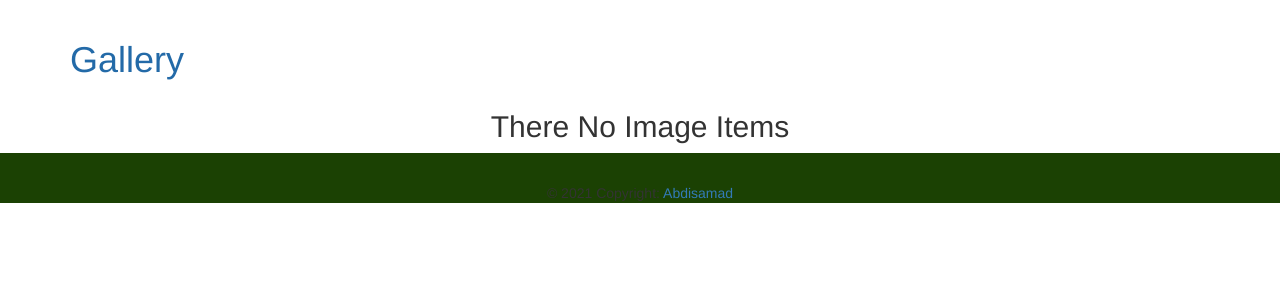
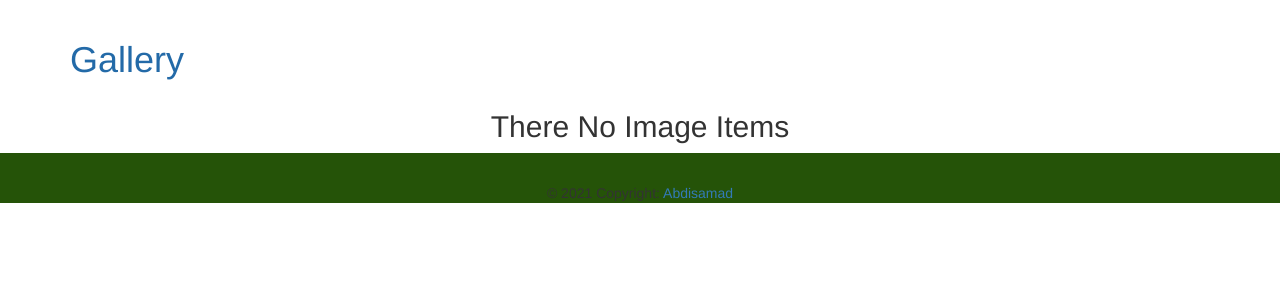
Before and after one commit to Abdisamad100/Gallery-app, a Django app: page / in a window 1280 px wide. Shown: the part 52-352 px from the top of the page. Run offline with Django 3.2, Linux system fonts and the light colour scheme; data that the repository does not hold is empty; some libraries are stand-ins or nearby versions.

Commit message:
modified index.html

```diff
--- a/gallery/static/css/basephotos.css
+++ b/gallery/static/css/basephotos.css
@@ -10,7 +10,7 @@
   margin: 10px;
 }
 footer{
-  background-color:rgb(27, 65, 3);
+  background-color:rgb(37, 83, 8);
 }
 /* .card2>img {
   height: 500px;
```
